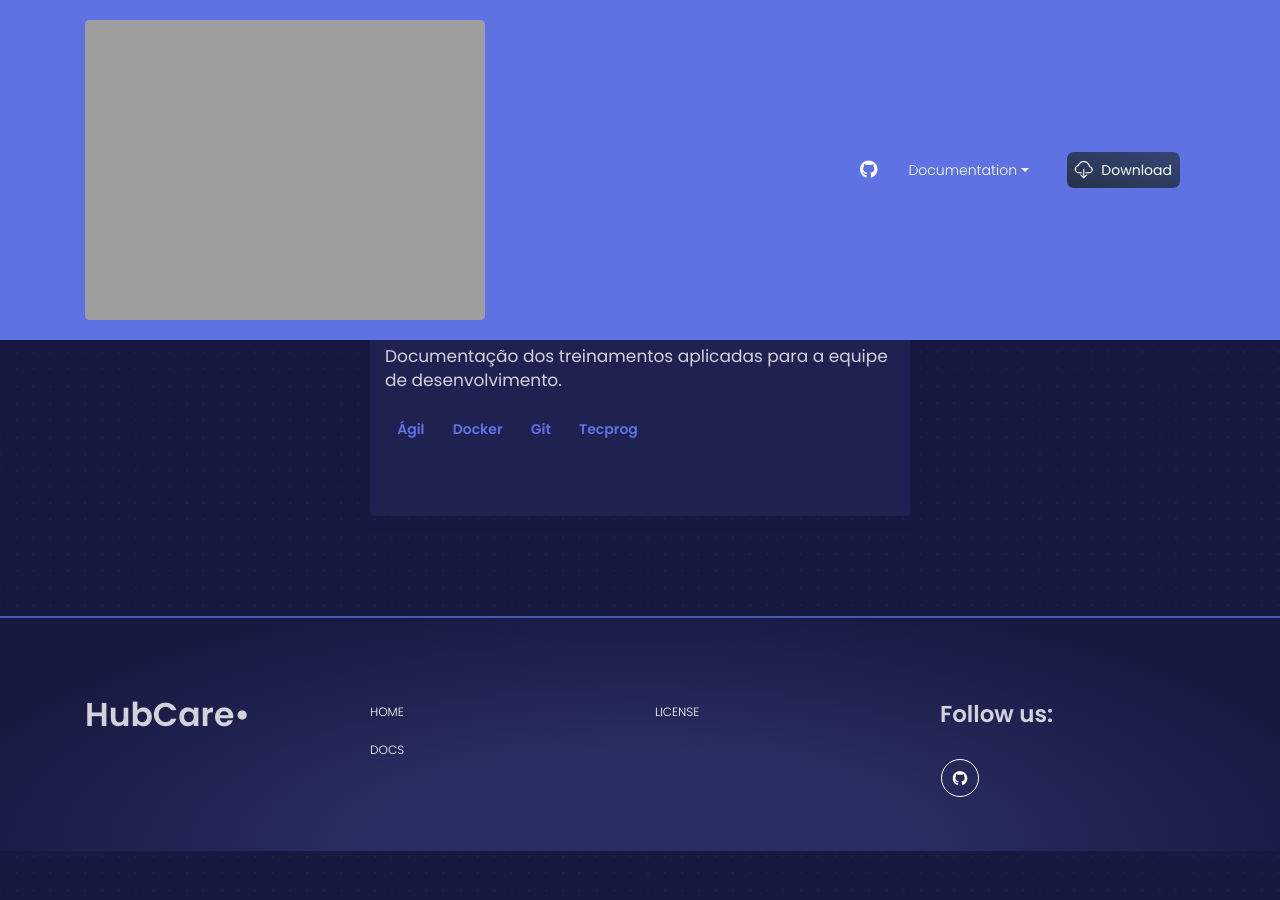
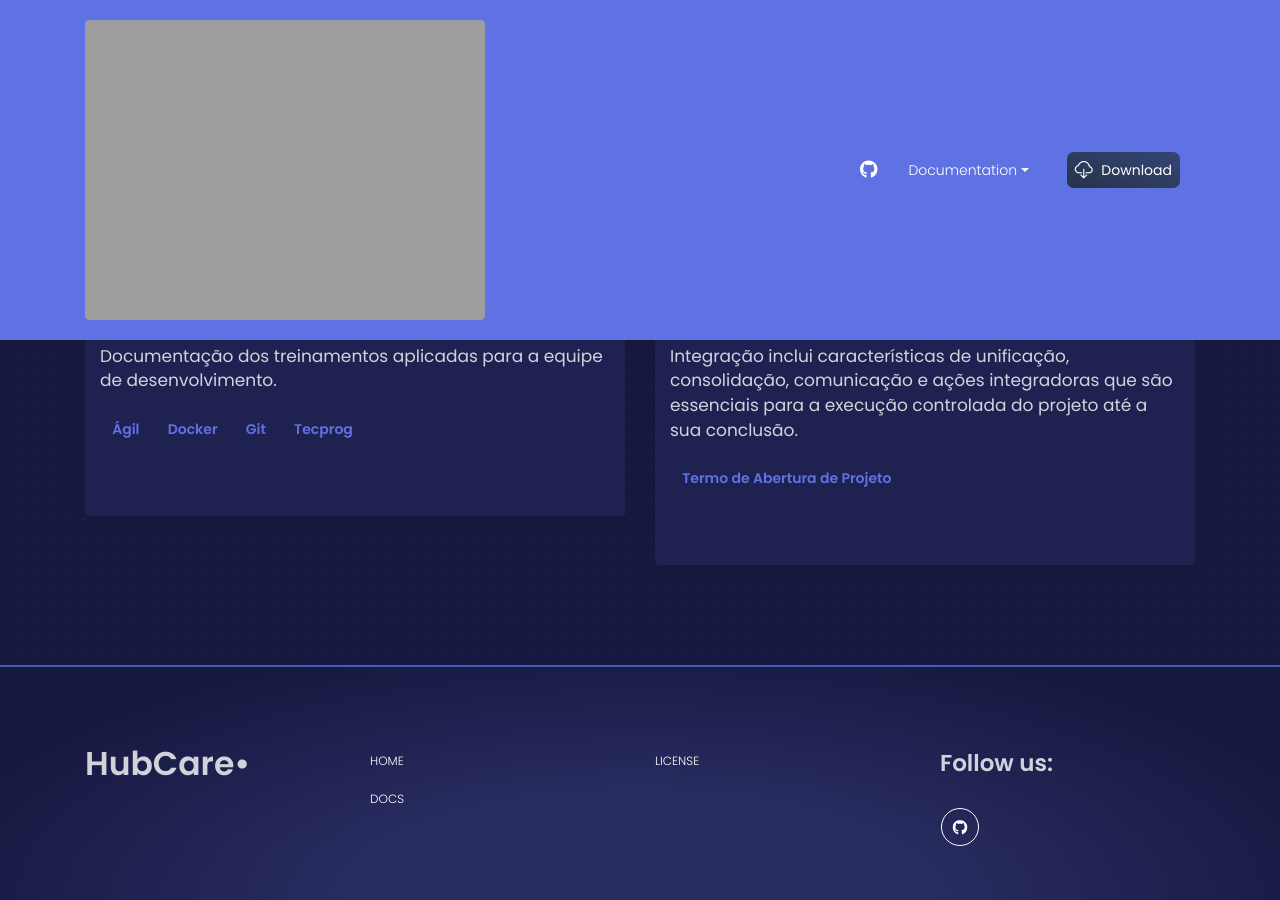
Before and after one commit to fga-eps-mds/2019.1-hubcare-docs, a Jekyll site: the page built from docs/README.md, in a window 1280 px wide and 900 px high, scrolled down 1024 px. Built offline with Jekyll 4.4.1, drawn with Linux system fonts in a browser that asks for light colours; nearby versions of some CDN libraries; our own code applies the rules of GitHub Pages for plain Markdown files; before the commit the page ends 1875 px from its top, so only the background shows below that.

Commit message:
Add new box in initial page
We added a new box for the project integration and inside the box the project charter

```diff
--- a/docs/_data/projects.yml
+++ b/docs/_data/projects.yml
@@ -23,3 +23,10 @@
     Docker: docker/
     Git: git/
     Tecprog: tecprog/
+-
+  name: Gerenciamento de Integração
+  icon: admin.svg
+  description: Integração inclui características de unificação, consolidação, comunicação e ações integradoras que são essenciais para a execução controlada do projeto até a sua conclusão.
+  path: training/
+  pages:
+    Termo de Abertura de Projeto: project-integration-management/project-charter/
```
